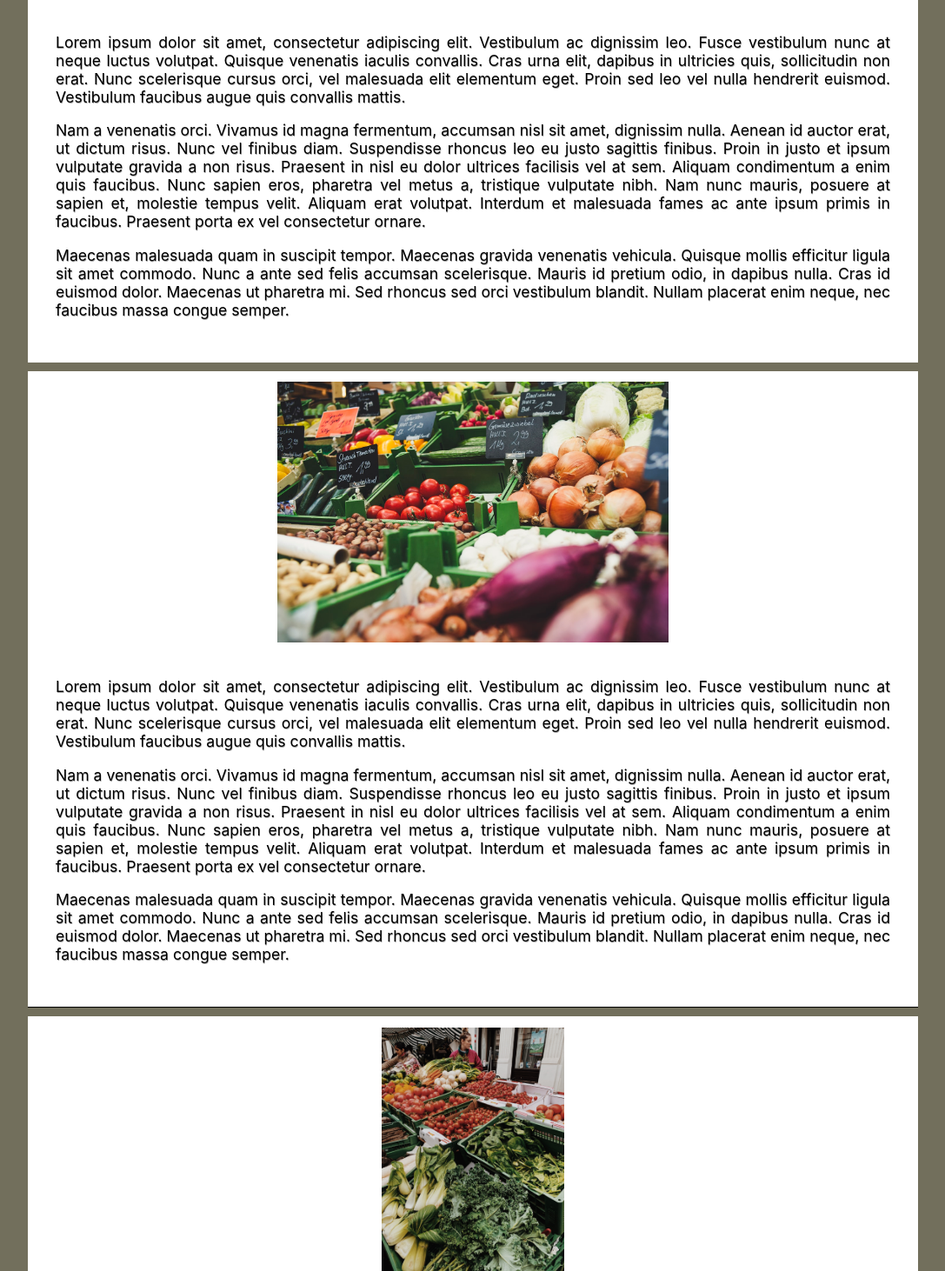
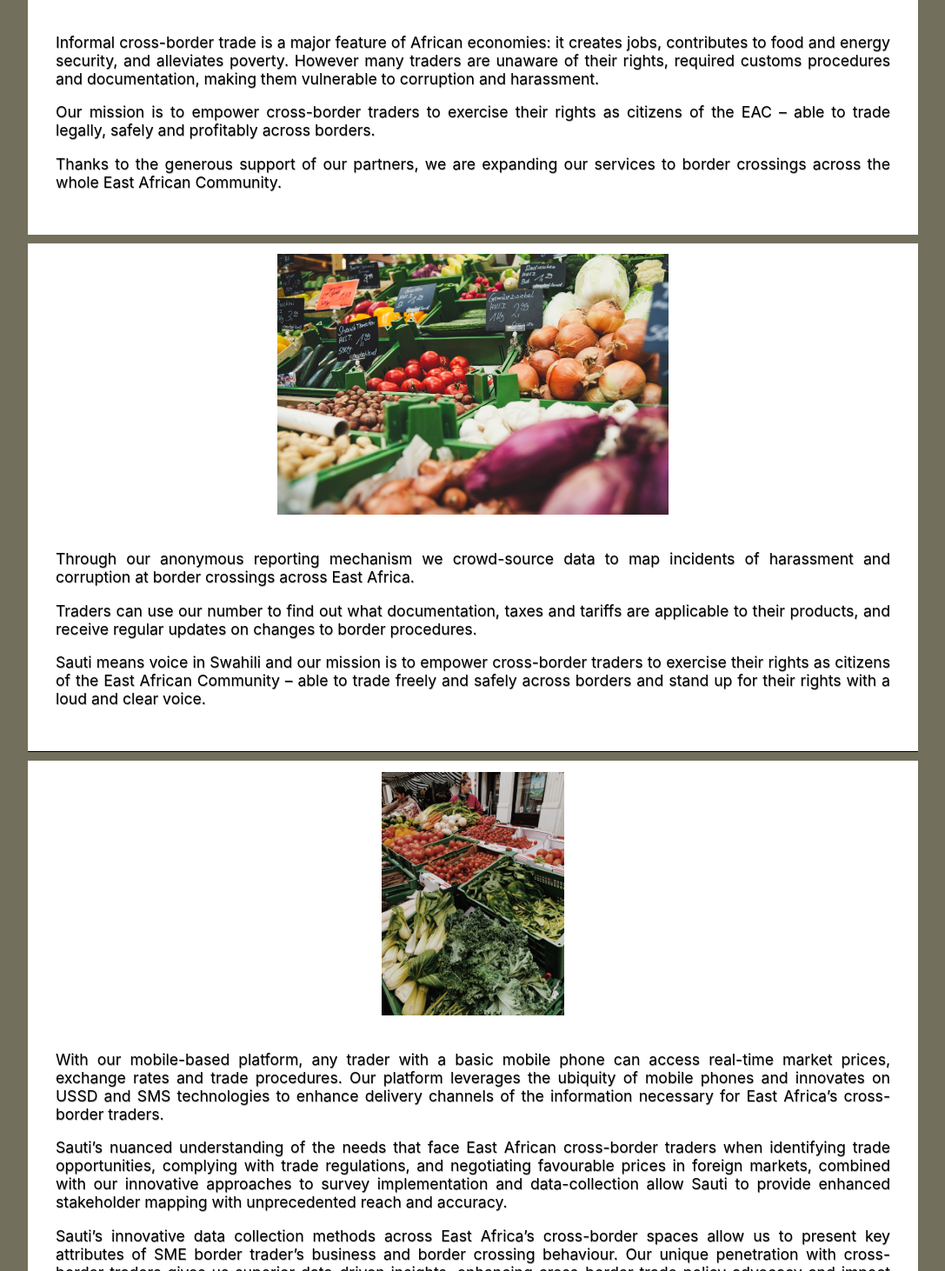
Before and after one commit to tt72-AfricanMarket/frontend, a React (Create React App) app: page / in a window 1280 px wide. Shown: the part 668-2130 px from the top of the page at 87% size, without its empty margins (96-1183 px from the left). Built offline with nearby package versions, Linux system fonts and the light colour scheme.

Commit message:
paragraph text changes

```diff
--- a/src/pages/home/HomePage.js
+++ b/src/pages/home/HomePage.js
@@ -359,33 +359,34 @@ const HomePage = () => {
             <ImgLeft>
                 <AMImg1 src={img1} />
                 <TextCont>
-                    <AMText>Lorem ipsum dolor sit amet, consectetur adipiscing elit. Vestibulum ac dignissim leo. Fusce vestibulum nunc at neque luctus volutpat. Quisque venenatis iaculis convallis. Cras urna elit, dapibus in ultricies quis, sollicitudin non erat. Nunc scelerisque cursus orci, vel malesuada elit elementum eget. Proin sed leo vel nulla hendrerit euismod. Vestibulum faucibus augue quis convallis mattis.</AMText>
+                    <AMText>
+Informal cross-border trade is a major feature of African economies: it creates jobs, contributes to food and energy security, and alleviates poverty. However many traders are unaware of their rights, required customs procedures and documentation, making them vulnerable to corruption and harassment.</AMText>
 
-                    <AMText>Nam a venenatis orci. Vivamus id magna fermentum, accumsan nisl sit amet, dignissim nulla. Aenean id auctor erat, ut dictum risus. Nunc vel finibus diam. Suspendisse rhoncus leo eu justo sagittis finibus. Proin in justo et ipsum vulputate gravida a non risus. Praesent in nisl eu dolor ultrices facilisis vel at sem. Aliquam condimentum a enim quis faucibus. Nunc sapien eros, pharetra vel metus a, tristique vulputate nibh. Nam nunc mauris, posuere at sapien et, molestie tempus velit. Aliquam erat volutpat. Interdum et malesuada fames ac ante ipsum primis in faucibus. Praesent porta ex vel consectetur ornare.</AMText>
+                    <AMText>Our mission is to empower cross-border traders to exercise their rights as citizens of the EAC – able to trade legally, safely and profitably across borders.</AMText>
 
-                    <AMText>Maecenas malesuada quam in suscipit tempor. Maecenas gravida venenatis vehicula. Quisque mollis efficitur ligula sit amet commodo. Nunc a ante sed felis accumsan scelerisque. Mauris id pretium odio, in dapibus nulla. Cras id euismod dolor. Maecenas ut pharetra mi. Sed rhoncus sed orci vestibulum blandit. Nullam placerat enim neque, nec faucibus massa congue semper.</AMText>
+                    <AMText>Thanks to the generous support of our partners, we are expanding our services to border crossings across the whole East African Community.</AMText>
                 </TextCont>
             </ImgLeft>
 
             <ImgRight>
                 <AMImg2 src={img2} />
                 <TextCont>
-                    <AMText>Lorem ipsum dolor sit amet, consectetur adipiscing elit. Vestibulum ac dignissim leo. Fusce vestibulum nunc at neque luctus volutpat. Quisque venenatis iaculis convallis. Cras urna elit, dapibus in ultricies quis, sollicitudin non erat. Nunc scelerisque cursus orci, vel malesuada elit elementum eget. Proin sed leo vel nulla hendrerit euismod. Vestibulum faucibus augue quis convallis mattis.</AMText>
+                    <AMText>Through our anonymous reporting mechanism we crowd-source data to map incidents of harassment and corruption at border crossings across East Africa.</AMText>
 
-                    <AMText>Nam a venenatis orci. Vivamus id magna fermentum, accumsan nisl sit amet, dignissim nulla. Aenean id auctor erat, ut dictum risus. Nunc vel finibus diam. Suspendisse rhoncus leo eu justo sagittis finibus. Proin in justo et ipsum vulputate gravida a non risus. Praesent in nisl eu dolor ultrices facilisis vel at sem. Aliquam condimentum a enim quis faucibus. Nunc sapien eros, pharetra vel metus a, tristique vulputate nibh. Nam nunc mauris, posuere at sapien et, molestie tempus velit. Aliquam erat volutpat. Interdum et malesuada fames ac ante ipsum primis in faucibus. Praesent porta ex vel consectetur ornare.</AMText>
+                    <AMText>Traders can use our number to find out what documentation, taxes and tariffs are applicable to their products, and receive regular updates on changes to border procedures.</AMText>
 
-                    <AMText>Maecenas malesuada quam in suscipit tempor. Maecenas gravida venenatis vehicula. Quisque mollis efficitur ligula sit amet commodo. Nunc a ante sed felis accumsan scelerisque. Mauris id pretium odio, in dapibus nulla. Cras id euismod dolor. Maecenas ut pharetra mi. Sed rhoncus sed orci vestibulum blandit. Nullam placerat enim neque, nec faucibus massa congue semper.</AMText>
+                    <AMText>Sauti means voice in Swahili and our mission is to empower cross-border traders to exercise their rights as citizens of the East African Community – able to trade freely and safely across borders and stand up for their rights with a loud and clear voice.</AMText>
                 </TextCont>
             </ImgRight>
 
             <ImgLeft>
                 <AMImg3 src={img3} />
                 <TextCont>
-                    <AMText>Lorem ipsum dolor sit amet, consectetur adipiscing elit. Vestibulum ac dignissim leo. Fusce vestibulum nunc at neque luctus volutpat. Quisque venenatis iaculis convallis. Cras urna elit, dapibus in ultricies quis, sollicitudin non erat. Nunc scelerisque cursus orci, vel malesuada elit elementum eget. Proin sed leo vel nulla hendrerit euismod. Vestibulum faucibus augue quis convallis mattis.</AMText>
+                    <AMText>With our mobile-based platform, any trader with a basic mobile phone can access real-time market prices, exchange rates and trade procedures. Our platform leverages the ubiquity of mobile phones and innovates on USSD and SMS technologies to enhance delivery channels of the information necessary for East Africa’s cross-border traders.</AMText>
 
-                    <AMText>Nam a venenatis orci. Vivamus id magna fermentum, accumsan nisl sit amet, dignissim nulla. Aenean id auctor erat, ut dictum risus. Nunc vel finibus diam. Suspendisse rhoncus leo eu justo sagittis finibus. Proin in justo et ipsum vulputate gravida a non risus. Praesent in nisl eu dolor ultrices facilisis vel at sem. Aliquam condimentum a enim quis faucibus. Nunc sapien eros, pharetra vel metus a, tristique vulputate nibh. Nam nunc mauris, posuere at sapien et, molestie tempus velit. Aliquam erat volutpat. Interdum et malesuada fames ac ante ipsum primis in faucibus. Praesent porta ex vel consectetur ornare.</AMText>
+                    <AMText>Sauti’s nuanced understanding of the needs that face East African cross-border traders when identifying trade opportunities, complying with trade regulations, and negotiating favourable prices in foreign markets, combined with our innovative approaches to survey implementation and data-collection allow Sauti to provide enhanced stakeholder mapping with unprecedented reach and accuracy.</AMText>
 
-                    <AMText>Maecenas malesuada quam in suscipit tempor. Maecenas gravida venenatis vehicula. Quisque mollis efficitur ligula sit amet commodo. Nunc a ante sed felis accumsan scelerisque. Mauris id pretium odio, in dapibus nulla. Cras id euismod dolor. Maecenas ut pharetra mi. Sed rhoncus sed orci vestibulum blandit. Nullam placerat enim neque, nec faucibus massa congue semper.</AMText>
+                    <AMText>Sauti’s innovative data collection methods across East Africa’s cross-border spaces allow us to present key attributes of SME border trader’s business and border crossing behaviour. Our unique penetration with cross-border traders gives us superior data-driven insights, enhancing cross-border trade policy advocacy and impact reporting.</AMText>
                 </TextCont>
             </ImgLeft>
 
```
